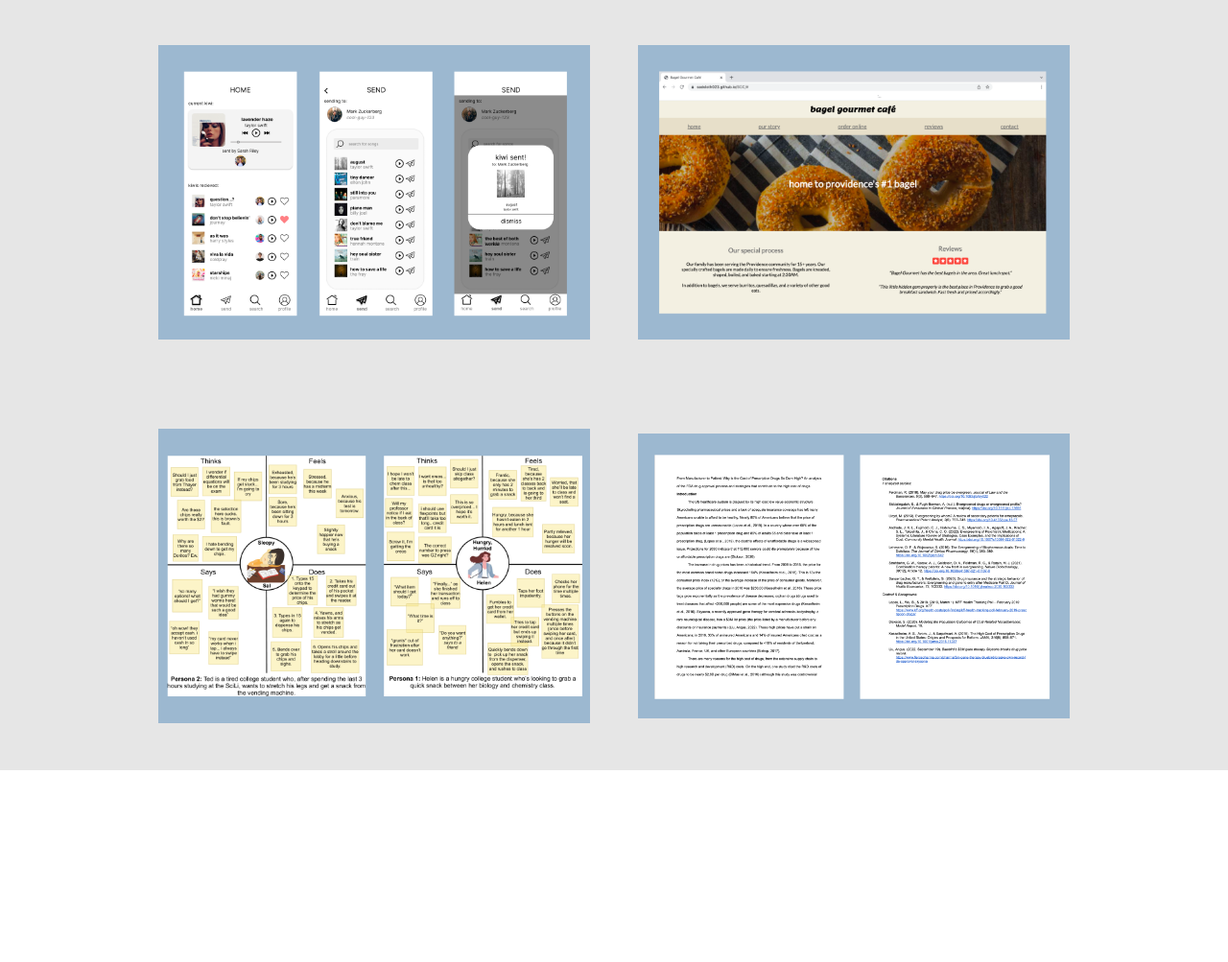
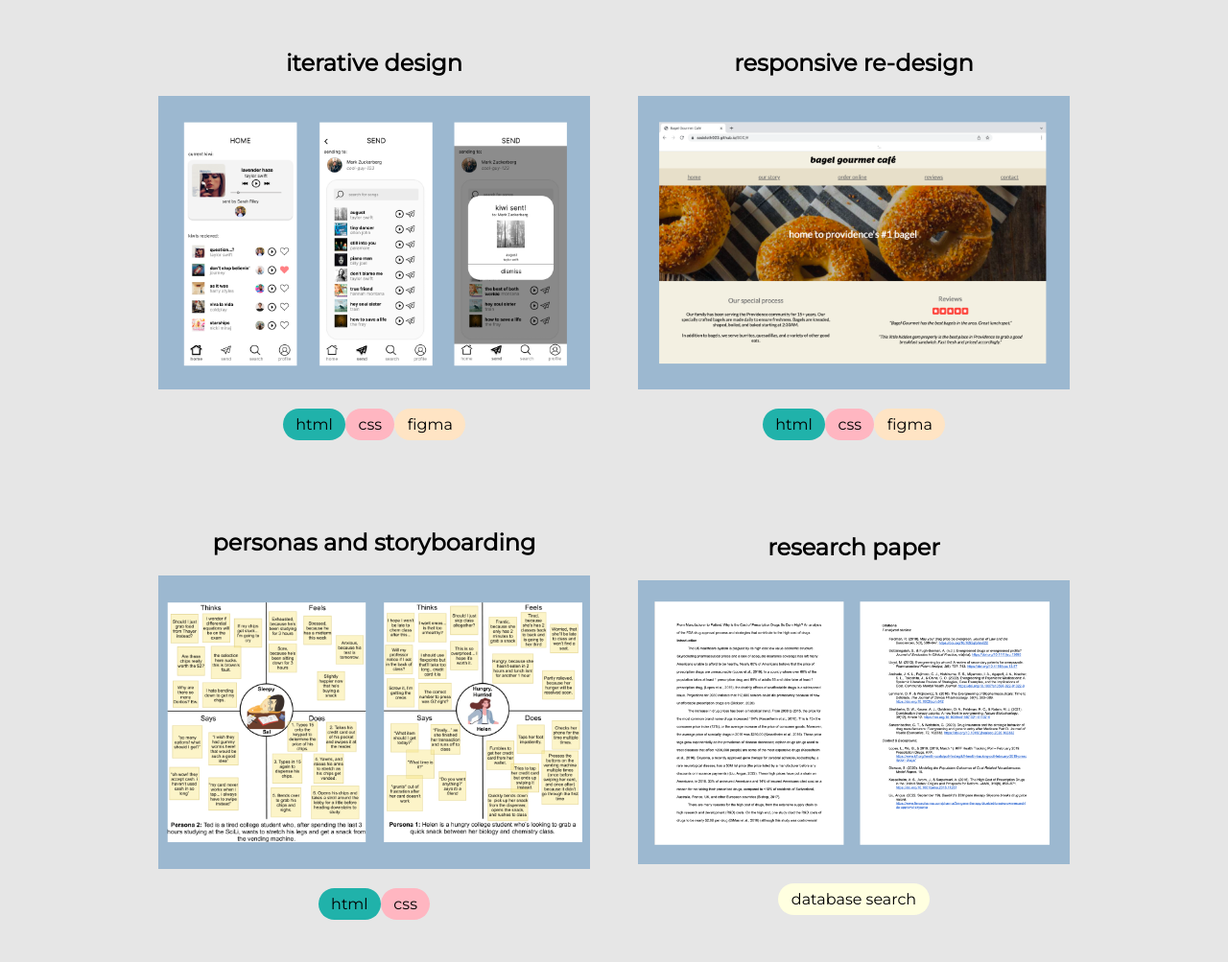
Before and after one commit to sadsloth023/portfolioo, a plain HTML site: page index.html in a window 1280 px wide. Shown: the part 739-1742 px from the top of the page at 96% size. Before the commit the page ends 1542 px from the top, so only its background shows below. Drawn offline with Linux system fonts and the light colour scheme.

Commit message:
skills input

```diff
--- a/index.html
+++ b/index.html
@@ -23,28 +23,36 @@
             <div id="main">
                 <div id="gridd">
                     <div id = "box1" class="grid">
+                        <h2>iterative design</h2>
                         <a href="iterative-main/index.html">
                             <img class = "portimg" id="iterative1" src="./assets/iterative.png">
                             <img class = "portimg" id = "iterative2" src="./assets/iterative2.png">
                         </a>
+                        <div class="skills"><p class="html skill">html </p> <p class="css skill"> css</p> <p class="figma skill"> figma</p></div>
                     </div>
                     <div id = "box2" class="grid">
+                        <h2>responsive re-design</h2>
                         <a href="redesign/handin-website/redesignindex.html">
                             <img class = "portimg" id="redesign1" src="./assets/redesign.png">
                             <img class = "portimg" id="redesign2" src="./assets/redesign2.png">
                         </a>
+                        <div class="skills"><p class="html skill">html </p> <p class="css skill"> css</p> <p class="figma skill"> figma</p></div>
                     </div>
                     <div id = "box3" class="grid">
+                        <h2>personas and storyboarding</h2>
                         <a href="personas/personasindex.html">
                             <img class = "portimg" id="personas1" src="./assets/personas.png">
                             <img class = "portimg" id="personas2" src="./assets/personas2.png">
                         </a>
+                        <div class="skills"><p class="html skill">html </p> <p class="css skill"> css</p> </div>
                     </div>
                     <div id = "box4" class="grid">
+                        <h2> research paper</h2>
                         <a href="https://drive.google.com/file/d/110Ri8Zsp9TxW53xViZOk-E42cpbahg-1/view?usp=sharing">
                             <img class = "portimg" id="paper1" src="./assets/paper.png">
                             <img class = "portimg" id="paper2" src="./assets/paper2.png">
                         </a>
+                        <div class="skills"><p class="evidence skill">database search</p></div>
                     </div>
                 </div>
             </div>
--- a/style.css
+++ b/style.css
@@ -104,7 +104,7 @@ h1{
 #gridd{
     display: grid;
     grid-template-columns: 450px 450px;
-    grid-template-rows:  400px 400px;
+    grid-template-rows:  500px 500px;
     grid-column-gap: 50px;
 }
 
@@ -112,6 +112,34 @@ h1{
     display: flex;
     justify-content: center;
     align-items: center;
+    flex-direction: column;
+}
+
+.skills{
+    display: flex;
+    justify-content: center;
+    flex-direction: row;
+}
+
+.skill{
+    padding: 5pt 10pt 5pt;
+    border-radius: 25px;
+}
+
+.html{
+    background-color:lightseagreen;
+}
+
+.css{
+    background-color: lightpink;
+}
+
+.figma{
+    background-color: bisque;
+}
+
+.evidence{
+    background-color: lightyellow;
 }
 
 #box1{
```
